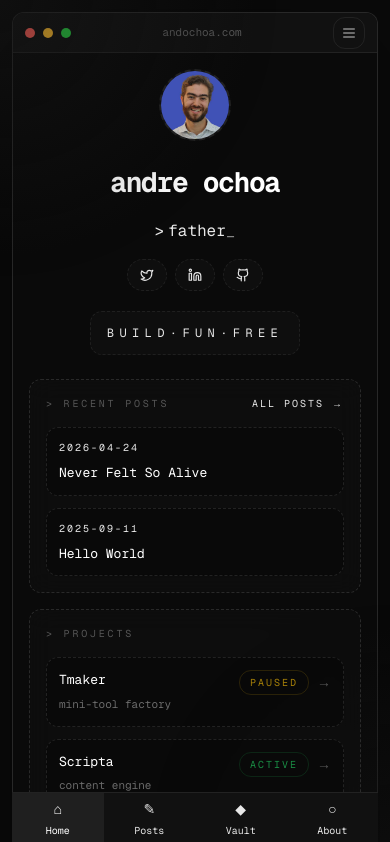
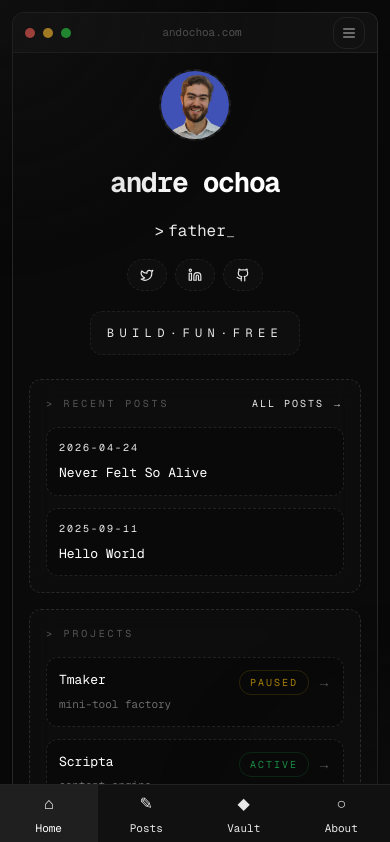
Before and after one commit to bravura-studio/andochoa.com, a Next.js app: page / in a window 390 px wide. Shown: the top 842 px of the page. Built offline with nearby package versions, Linux system fonts and the light colour scheme.

Commit message:
fix(mobile-nav): full width, taller, larger text, glass effect — BRAA-262 (#28)

```diff
--- a/components/site-shell.tsx
+++ b/components/site-shell.tsx
@@ -63,7 +63,7 @@ export function SiteShell({
   }, [pathname]);
 
   return (
-    <div className="min-h-screen bg-background px-3 py-3 pb-[calc(52px+1.5rem)] text-foreground sm:px-5 sm:py-5 lg:pb-5">
+    <div className="min-h-screen bg-background px-3 py-3 pb-[calc(60px+1.5rem)] text-foreground sm:px-5 sm:py-5 lg:pb-5">
       <div className="shell-frame mx-auto flex min-h-[calc(100dvh-76px)] max-w-[1440px] flex-col sm:min-h-[calc(100dvh-2.5rem)]">
         <div className="shell-chrome flex h-10 items-center gap-2 border-b px-3">
           <span className="h-2.5 w-2.5 rounded-full bg-[#ff5f57]" />
@@ -161,17 +161,17 @@ export function SiteShell({
           </div>
         </div>
 
-        <nav aria-label="Mobile activity" className="shell-chrome fixed bottom-0 left-3 right-3 z-40 grid h-[52px] grid-cols-4 border-t lg:hidden sm:left-5 sm:right-5">
+        <nav aria-label="Mobile activity" className="shell-chrome fixed bottom-0 left-0 right-0 z-40 grid h-[60px] grid-cols-4 border-t backdrop-blur-md bg-[#0a0a0a]/90 lg:hidden">
           {activityItems.map((item) => (
             <Link
               aria-current={item.key === activityKey ? "page" : undefined}
-              className={`flex flex-col items-center justify-center gap-1 text-[10px] transition ${
+              className={`flex flex-col items-center justify-center gap-1 text-[11px] transition ${
                 item.key === activityKey ? "bg-white/[0.06] text-white" : "text-white/32"
               }`}
               href={item.href}
               key={item.href}
             >
-              <span className="text-sm">{item.icon}</span>
+              <span className="text-base">{item.icon}</span>
               <span>{item.label}</span>
             </Link>
           ))}
```
